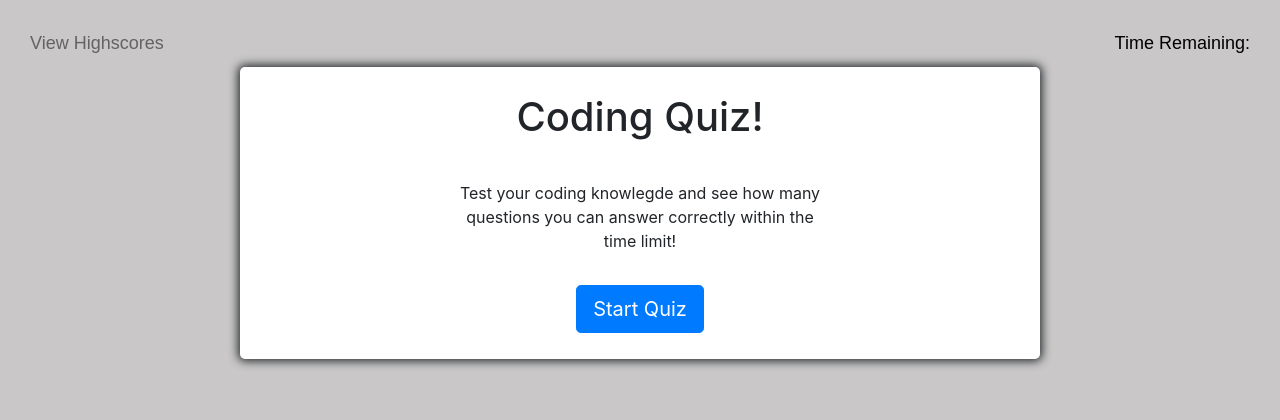
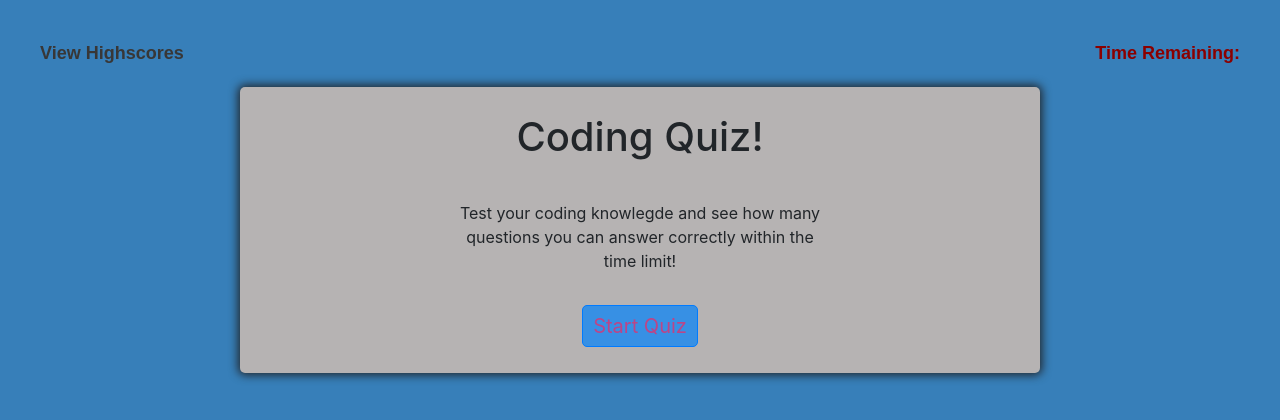
Before and after one commit to lbarnes86/Code_Quiz, a plain HTML site: page index.html in a window 1280 px wide. Drawn offline with nearby package versions, Linux system fonts and the light colour scheme.

Commit message:
updating style.css

```diff
--- a/style.css
+++ b/style.css
@@ -3,7 +3,7 @@
 }
 
 body {
-    background-color: rgb(201, 199, 199);
+    background-color: rgb(55, 127, 185);
 }
 
 header {
@@ -12,23 +12,25 @@ header {
 }
 
 a {
-    color: rgb(100, 98, 98);
+    color: rgb(56, 55, 55);
     font-family: sans-serif;
     font-size: large;
+    font-weight: bold;
     width: 50%;
     text-decoration: none;
     float: left;
-    padding: 10px;
+    padding: 20px;
 }
 
 #timer {
-    color: black;
+    color: darkred;
     font-family: sans-serif;
     font-size: large;
+    font-weight: bold;
     text-align: right;
     width: 50%;
     float: right;
-    padding: 10px;
+    padding: 20px;
 }
 
 main {
@@ -42,7 +44,7 @@ main {
 .container {
     width: 800px;
     max-width: 80%;
-    background-color: white;
+    background-color: rgb(182, 179, 179);
     border-radius: 5px;
     padding: 10px;
     box-shadow: 0 0 10px 2px;
@@ -54,6 +56,16 @@ main {
     justify-content: center;
     gap: 10px;
     margin: 20px 0;
+
+}
+
+.btn {
+    border: 1px solid rgb(7, 83, 52) 100%, 30%;
+    background-color: rgb(55, 144, 228);
+    border-radius: 5px;
+    padding: 5px 10px;
+    color: rgb(189, 69, 135);
+
 }
 
 #quizId {
```
Also changed, not shown: highscores.html (+1 -1 lines).
